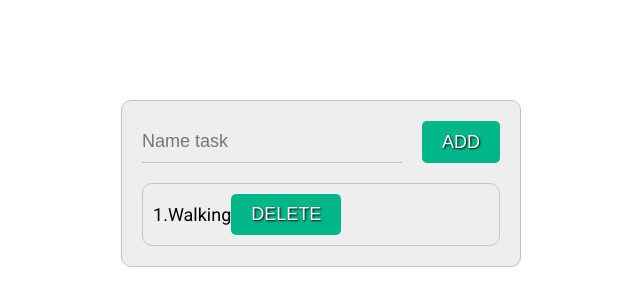
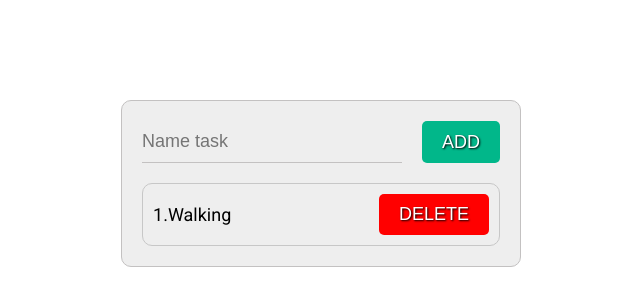
Before and after one commit to sopkodioni/TodoListReact, a React (Vite) app: page / in a window 1280 px wide. Shown: the top 306 px of the page, without its empty margins (319-959 px from the left). Built offline with nearby package versions, Linux system fonts and the light colour scheme.

Commit message:
feat(#2) the structure of the components has changed

```diff
--- a/src/components/TodoForm/TodoFrom.jsx
+++ b/src/components/TodoForm/TodoFrom.jsx
@@ -2,8 +2,8 @@ import { observer } from "mobx-react-lite"
 import input from "../../store/input"
 import todoList from '../../store/todoList'
 
-import Button from "../Button/Button"
-import Input from "../Input/Input"
+import Button from "../../ui/Button/Button"
+import Input from "../../ui/Input/Input"
 
 import style from './TodoForm.module.css'
 
--- a/src/components/TodoItem/TodoItem.jsx
+++ b/src/components/TodoItem/TodoItem.jsx
@@ -1,4 +1,4 @@
-import Button from '../Button/Button'
+import Button from '../../ui/Button/Button'
 import style from './TodoItem.module.css'
 
 function TodoItem({id, title}) {
@@ -6,7 +6,7 @@ function TodoItem({id, title}) {
         <div className={style.todoItem}>
             <span>{id}. </span>
             <span>{title}</span>
-            <Button style={{backgroundColor: 'red', marginLeft: 'auto'}}>delete</Button>
+            <Button styles={{backgroundColor: 'red', marginLeft: 'auto'}}>delete</Button>
         </div>
     )
 }
```
Also changed, not shown: src/ui/Button/Button.jsx (renamed from src/components/Button/Button.jsx), src/ui/Button/Button.module.css (renamed from src/components/Button/Button.module.css), src/ui/Input/Input.jsx (renamed from src/components/Input/Input.jsx), src/ui/Input/Input.module.css (renamed from src/components/Input/Input.module.css).
